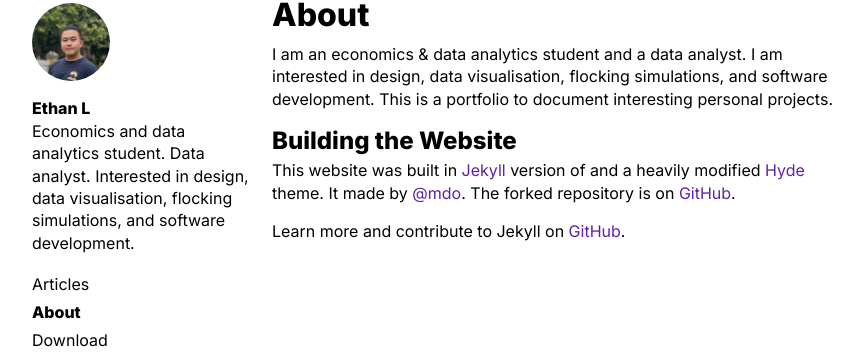
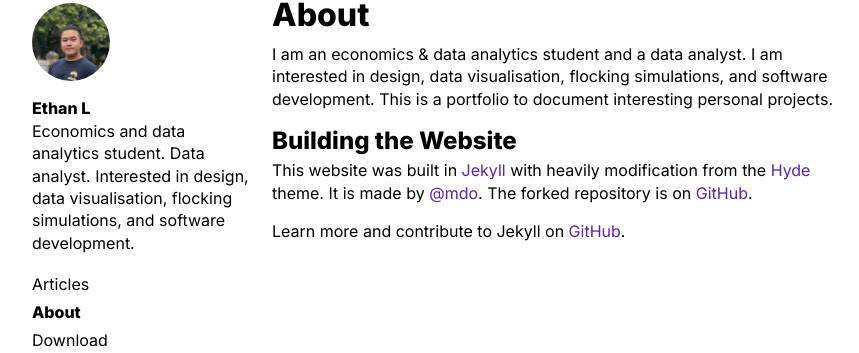
Before and after one commit to EthanVIII/EthanVIII.github.io, a Jekyll site: the page built from about.md, in a window 1280 px wide. Shown: the part 69-422 px from the top of the page, without its empty margins (80-939 px from the left). Built offline with Jekyll 4.4.1, drawn with Linux system fonts in a browser that asks for light colours.

Commit message:
Update about.md

```diff
--- a/about.md
+++ b/about.md
@@ -5,6 +5,6 @@ title: About
 I am an economics & data analytics student and a data analyst. I am interested in design, data visualisation, flocking simulations, and software development. This is a portfolio to document interesting personal projects.
 
 ## Building the Website
-This website was built in [Jekyll](http://jekyllrb.com) version of and a heavily modified [Hyde](http://hyde.getpoole.com) theme. It made by [@mdo](https://twitter.com/mdo). The forked repository is on [GitHub](https://github.com/EthanVIII/EthanVIII.github.io).
+This website was built in [Jekyll](http://jekyllrb.com) with heavily modification from the [Hyde](http://hyde.getpoole.com) theme. It is made by [@mdo](https://twitter.com/mdo). The forked repository is on [GitHub](https://github.com/EthanVIII/EthanVIII.github.io).
 
 Learn more and contribute to Jekyll on [GitHub](https://github.com/poole).
```
